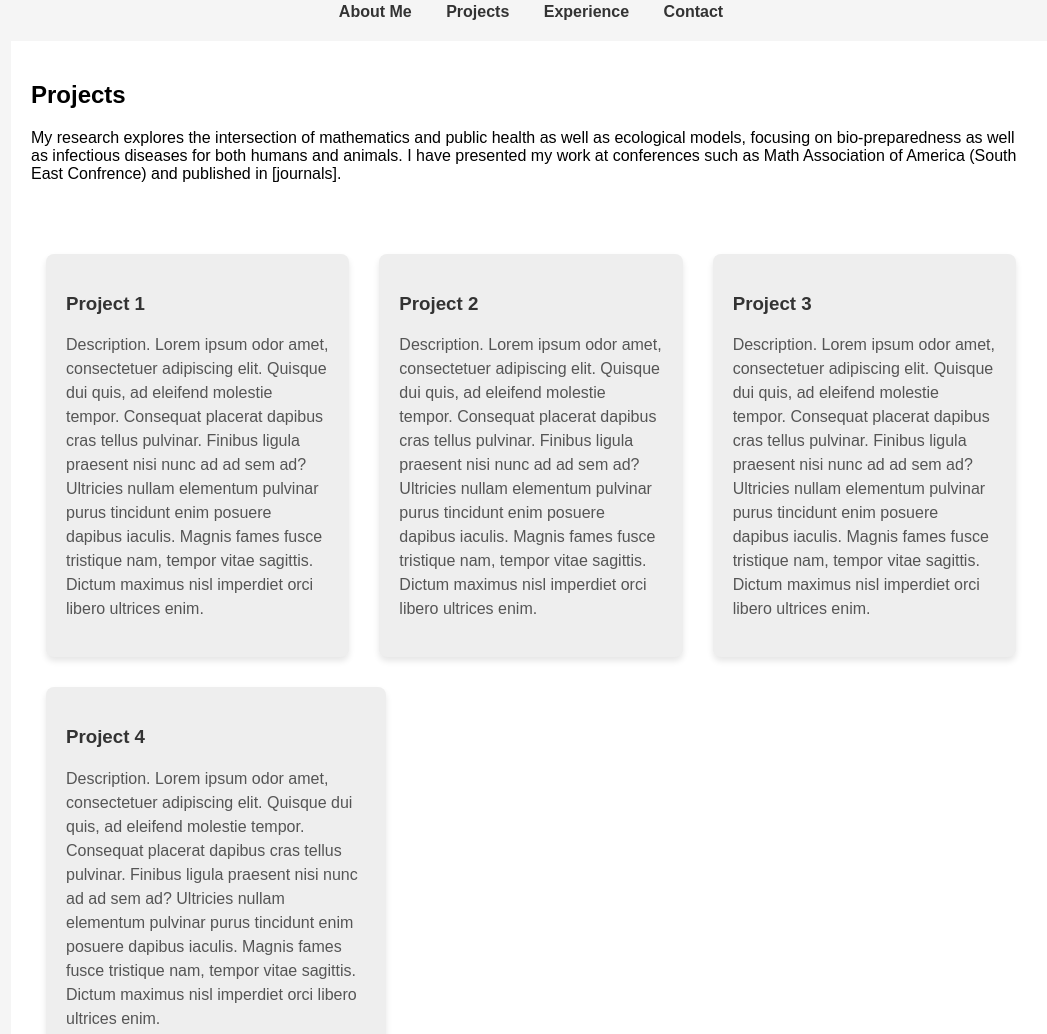
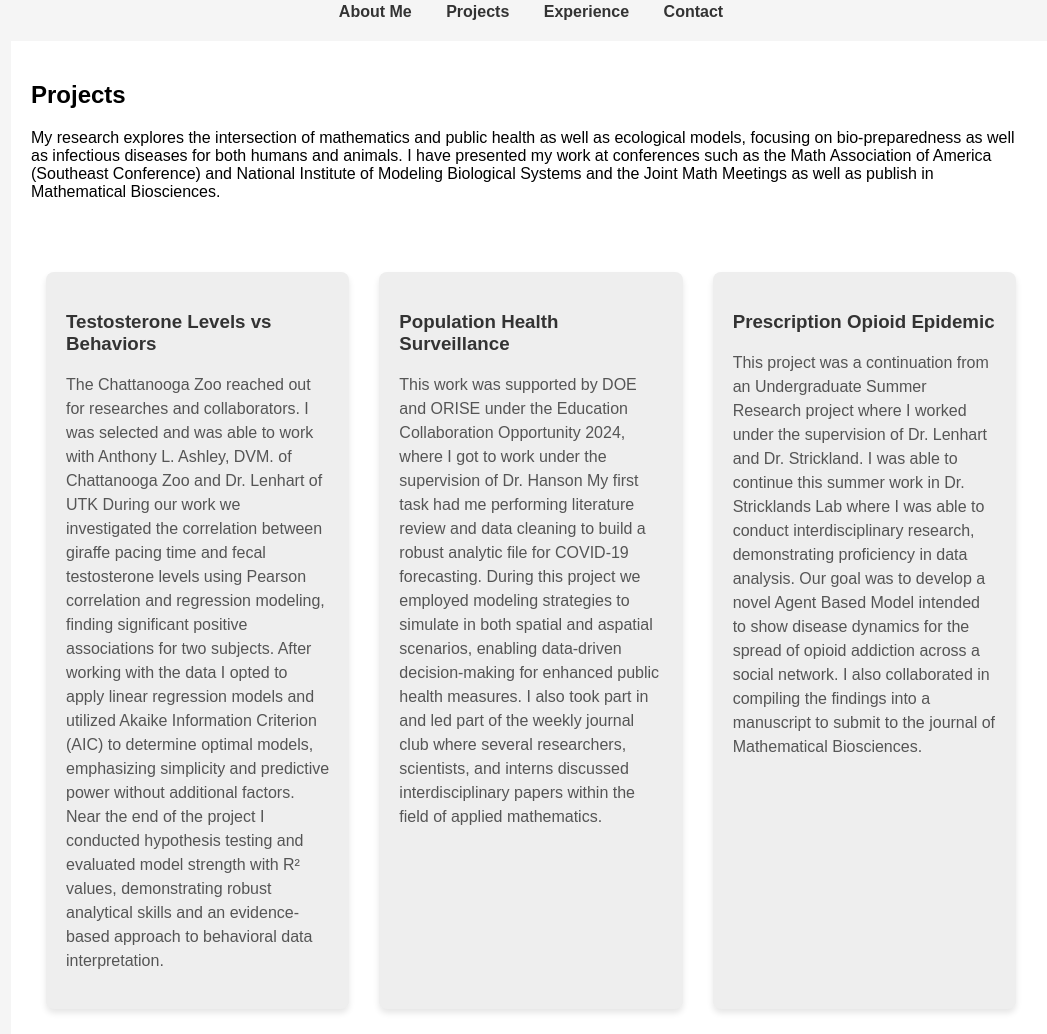
Before and after one commit to vjodoin1/jodoin.github.io, a plain HTML site: page projects.html in a window 1280 px wide. Shown: the part 357-1391 px from the top of the page, without its empty margins (109-1156 px from the left). Drawn offline with Linux system fonts and the light colour scheme.

Commit message:
Updated the latic place holder text boxes

```diff
--- a/projects.html
+++ b/projects.html
@@ -105,28 +105,49 @@
     <section>
         <h2>Projects</h2>
 
-        <p>My research explores the intersection of mathematics and public health as well as ecological models, focusing on bio-preparedness as well as infectious diseases for both humans and animals. I have presented my work at conferences such as Math Association of America (South East Confrence) and published in [journals].</p>
-    </section>
+        <p>
+            My research explores the intersection of mathematics and public health as well as ecological models, focusing on bio-preparedness as well as infectious diseases for both humans and animals. I have presented my work at conferences such as the Math Association of America (Southeast Conference) and National Institute of Modeling Biological Systems and the Joint Math Meetings as well as publish in Mathematical Biosciences.
+
+        </p>
+        </section>
 
     <section id="projects">
 
         <div class="projects">
             <div class="card">
-                <h3>Project 1</h3>
-                <p>Description.  Lorem ipsum odor amet, consectetuer adipiscing elit. Quisque dui quis, ad eleifend molestie tempor. Consequat placerat dapibus cras tellus pulvinar. Finibus ligula praesent nisi nunc ad ad sem ad? Ultricies nullam elementum pulvinar purus tincidunt enim posuere dapibus iaculis. Magnis fames fusce tristique nam, tempor vitae sagittis. Dictum maximus nisl imperdiet orci libero ultrices enim.</p>
-            </div>
+                <h3>Testosterone Levels vs Behaviors</h3>
+                <p>The Chattanooga Zoo reached out for researches and collaborators. I was selected and was able to work with Anthony L. Ashley, DVM. of Chattanooga Zoo and Dr. Lenhart of UTK
+
+                    During our work we investigated the correlation between giraffe pacing time and fecal testosterone levels using Pearson correlation and regression modeling, finding significant positive associations for two subjects.
+
+                    After working with the data I opted to apply linear regression models and utilized Akaike Information Criterion (AIC) to determine optimal models, emphasizing simplicity and predictive power without additional factors.
+
+                    Near the end of the project I conducted hypothesis testing and evaluated model strength with R² values, demonstrating robust analytical skills and an evidence-based approach to behavioral data interpretation.
+
+                </p>
+                </div>
             <div class="card">
-                <h3>Project 2</h3>
-                <p>Description.  Lorem ipsum odor amet, consectetuer adipiscing elit. Quisque dui quis, ad eleifend molestie tempor. Consequat placerat dapibus cras tellus pulvinar. Finibus ligula praesent nisi nunc ad ad sem ad? Ultricies nullam elementum pulvinar purus tincidunt enim posuere dapibus iaculis. Magnis fames fusce tristique nam, tempor vitae sagittis. Dictum maximus nisl imperdiet orci libero ultrices enim.</p>
-            </div>
+                <h3>Population Health Surveillance</h3>
+                <p>This work was supported by DOE and ORISE under the Education Collaboration Opportunity 2024, where I got to work under the supervision of Dr. Hanson
+
+                    My first task had me performing literature review and data cleaning to build a robust analytic file for COVID-19 forecasting.
+
+                    During this project we employed modeling strategies to simulate in both spatial and aspatial scenarios, enabling data-driven decision-making for enhanced public health measures.
+
+                    I also took part in and led part of the weekly journal club where several researchers, scientists, and interns discussed interdisciplinary papers within the field of applied mathematics.
+
+                </p>
+                </div>
             <div class="card">
-                <h3>Project 3</h3>
-                <p>Description.  Lorem ipsum odor amet, consectetuer adipiscing elit. Quisque dui quis, ad eleifend molestie tempor. Consequat placerat dapibus cras tellus pulvinar. Finibus ligula praesent nisi nunc ad ad sem ad? Ultricies nullam elementum pulvinar purus tincidunt enim posuere dapibus iaculis. Magnis fames fusce tristique nam, tempor vitae sagittis. Dictum maximus nisl imperdiet orci libero ultrices enim.</p>
-            </div>
-            <div class="card">
-                <h3>Project 4</h3>
-                <p>Description.  Lorem ipsum odor amet, consectetuer adipiscing elit. Quisque dui quis, ad eleifend molestie tempor. Consequat placerat dapibus cras tellus pulvinar. Finibus ligula praesent nisi nunc ad ad sem ad? Ultricies nullam elementum pulvinar purus tincidunt enim posuere dapibus iaculis. Magnis fames fusce tristique nam, tempor vitae sagittis. Dictum maximus nisl imperdiet orci libero ultrices enim.</p>
-            </div>
+                <h3>Prescription Opioid Epidemic</h3>
+                <p>This project was a continuation from an Undergraduate Summer Research project where I worked under the supervision of Dr. Lenhart and Dr. Strickland.
+                    I was able to continue this summer work in Dr. Stricklands Lab where I was able to conduct interdisciplinary research, demonstrating proficiency in data analysis.
+                    Our goal was to develop a novel Agent Based Model intended to show disease dynamics for the spread of opioid addiction across a social network.
+                    I also collaborated in compiling the findings into a manuscript to submit to the journal of Mathematical Biosciences.
+
+
+                </p>
+                </div>
         </div>
     </section>
 
```
Also changed, not shown: about.html (+1 -15 lines), experience.html (+20 -14 lines).
